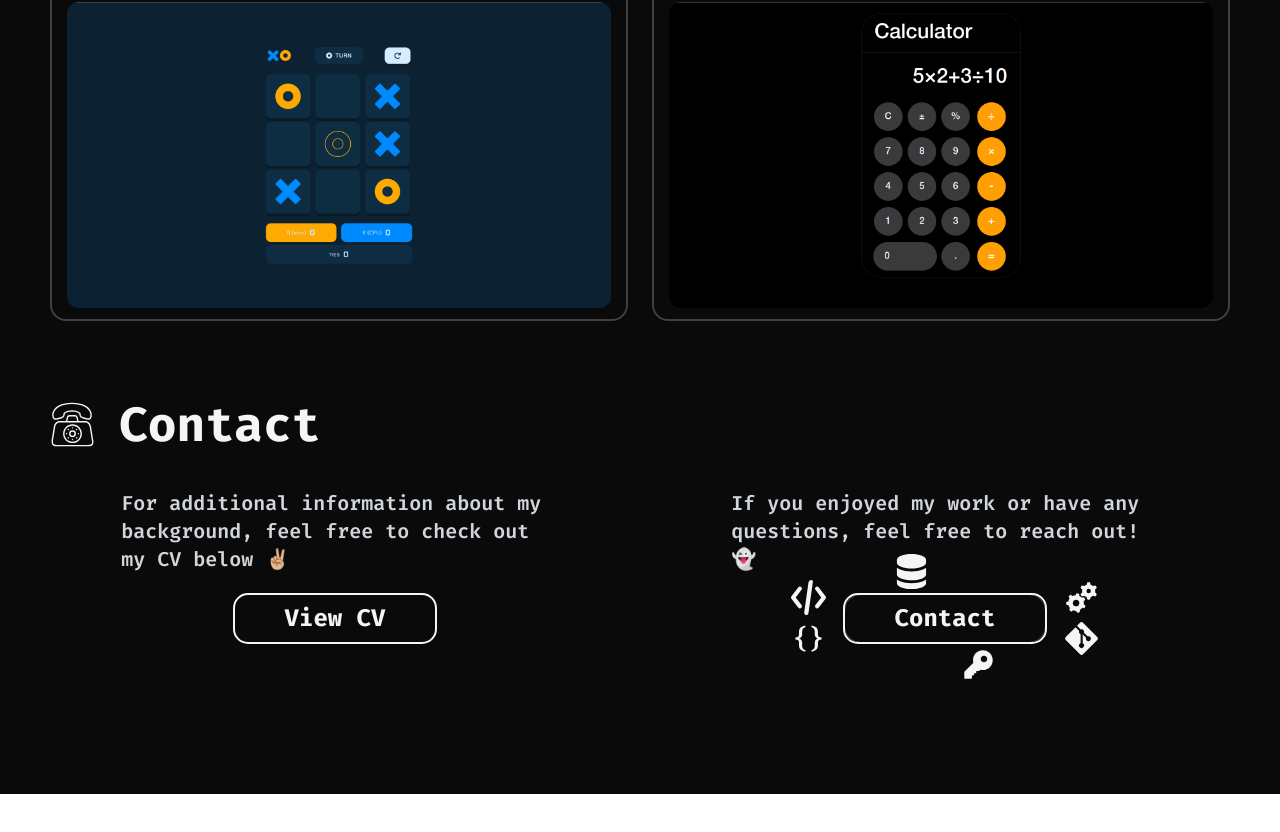
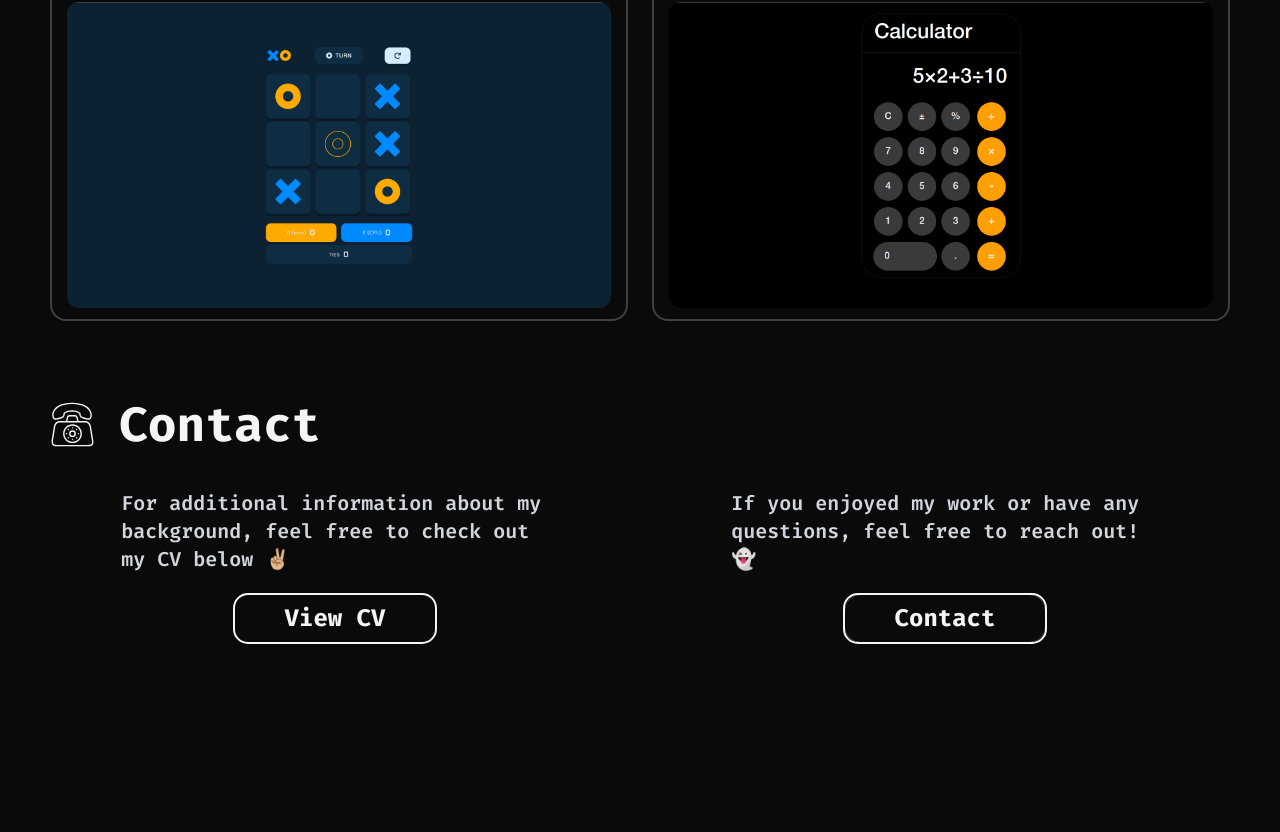
Before and after one commit to AlexanderMatveev2908/next-portfolio, a Next.js app: page / in a window 1280 px wide. Shown: the part 2019-2851 px from the top of the page. Before the commit the page ends 2813 px from the top, so only its background shows below. Built offline with nearby package versions, Linux system fonts and the light colour scheme.

Commit message:
SVGs second button rememeber me a quote of baudelaire about clouds

```diff
--- a/src/core/layout/shells/ClientShell.tsx
+++ b/src/core/layout/shells/ClientShell.tsx
@@ -23,7 +23,7 @@ const ClientShell: FC<PropsType> = ({ children }) => {
         <Popup />
 
         <div
-          className="w-full h-full min-h-screen flex flex-col pad_app pb-[75px] sm:pb-[150px]"
+          className="w-full h-full min-h-screen flex flex-col pad_app pb-[75px] sm:pb-[200px]"
           css={css`
             background: var(--neutral__950);
           `}
--- a/src/features/Contact/components/FancyBtnV2/FancyBtnV2.tsx
+++ b/src/features/Contact/components/FancyBtnV2/FancyBtnV2.tsx
@@ -5,8 +5,8 @@
 import { useState, type FC } from "react";
 import Anchor from "../Anchor/Anchor";
 import { css } from "@emotion/react";
-import { btnFancySVGs, optFancyV2 } from "./uiFactory";
-import { genSizeRandom } from "@/core/lib/etc";
+import { btnFancySVGs } from "./uiFactory";
+import { genRandom } from "@/core/lib/etc";
 import { easeInOut, motion } from "framer-motion";
 
 type PropsType = {
@@ -59,19 +59,32 @@ const FancyBtnV2: FC<PropsType> = ({ href }) => {
         </span>
       </motion.div>
 
-      {btnFancySVGs.map((el, i) => (
+      {btnFancySVGs.map((el) => (
         <motion.div
           key={el.id}
           css={css`
             position: absolute;
-            ${optFancyV2[i].css}
+            pointer-events: none;
+            top: ${genRandom(25, 75)}%;
+            left: ${genRandom(25, 75)}%;
           `}
+          transition={{
+            duration: 0.4,
+            ease: easeInOut,
+          }}
+          animate={{
+            y: isHover ? genRandom(-100, 100) : 0,
+            x: isHover ? genRandom(-100, 100) : 0,
+            scale: isHover ? genRandom(0.9, 1.05) : 0,
+            rotate: isHover ? genRandom(-10, 10) : 0,
+            opacity: isHover ? 1 : 0,
+          }}
         >
           <el.svg
             css={css`
               width: 35px;
               height: 35px;
-              color: var(--whitesmoke);
+              color: var(--gray__300);
             `}
           />
         </motion.div>
--- a/src/features/Contact/components/FancyBtnV2/uiFactory/index.ts
+++ b/src/features/Contact/components/FancyBtnV2/uiFactory/index.ts
@@ -1,3 +1,4 @@
+import { genRandom } from "@/core/lib/etc";
 import {
   BtnApi,
   BtnBrackets,
@@ -21,41 +22,12 @@ export const btnFancySVGs = [
   id: v4(),
 }));
 
-export const optFancyV2 = [
-  {
-    css: css`
-      top: -25%;
-      left: -25%;
-    `,
-  },
-  {
-    css: css`
-      top: -25%;
-      right: -25%;
-    `,
-  },
-  {
-    css: css`
-      bottom: -25%;
-      left: -25%;
-    `,
-  },
-  {
-    css: css`
-      bottom: -25%;
-      right: -25%;
-    `,
-  },
-  {
-    css: css`
-      bottom: -75%;
-      right: 25%;
-    `,
-  },
-  {
-    css: css`
-      top: -75%;
-      left: 25%;
-    `,
-  },
-];
+export const optFancyV2 = Array.from({ length: 6 }, (_, i) => ({
+  css: css`
+    top: ${i <= 2 ? genRandom(-50, 75) : undefined}%;
+    bottom: ${i > 2 ? genRandom(-50, 75) : undefined}%;
+
+    left: ${i <= 2 ? genRandom(-50, 0) : undefined}%;
+    right: ${i > 2 ? genRandom(-50, 0) : undefined}%;
+  `,
+}));
```
